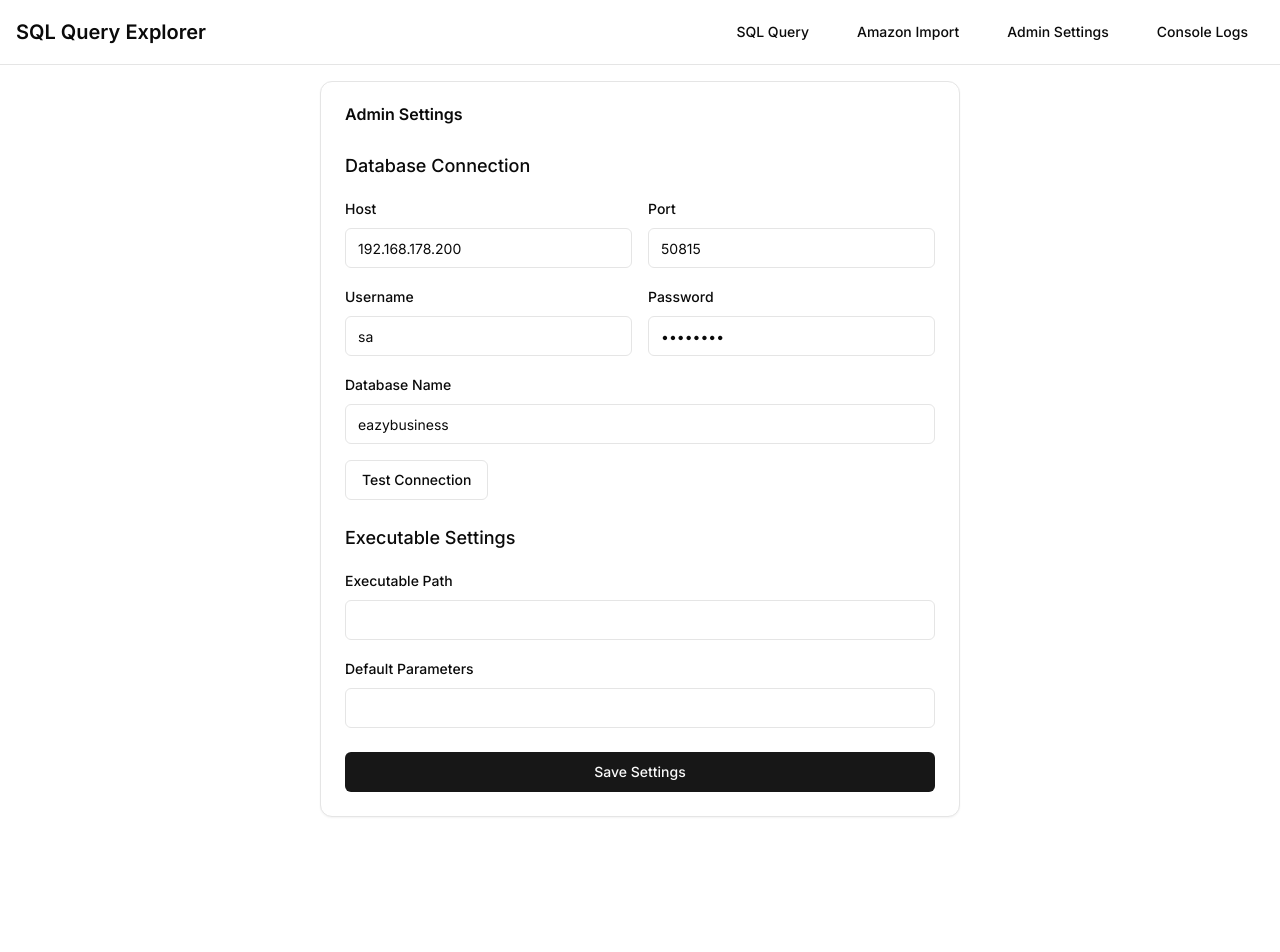
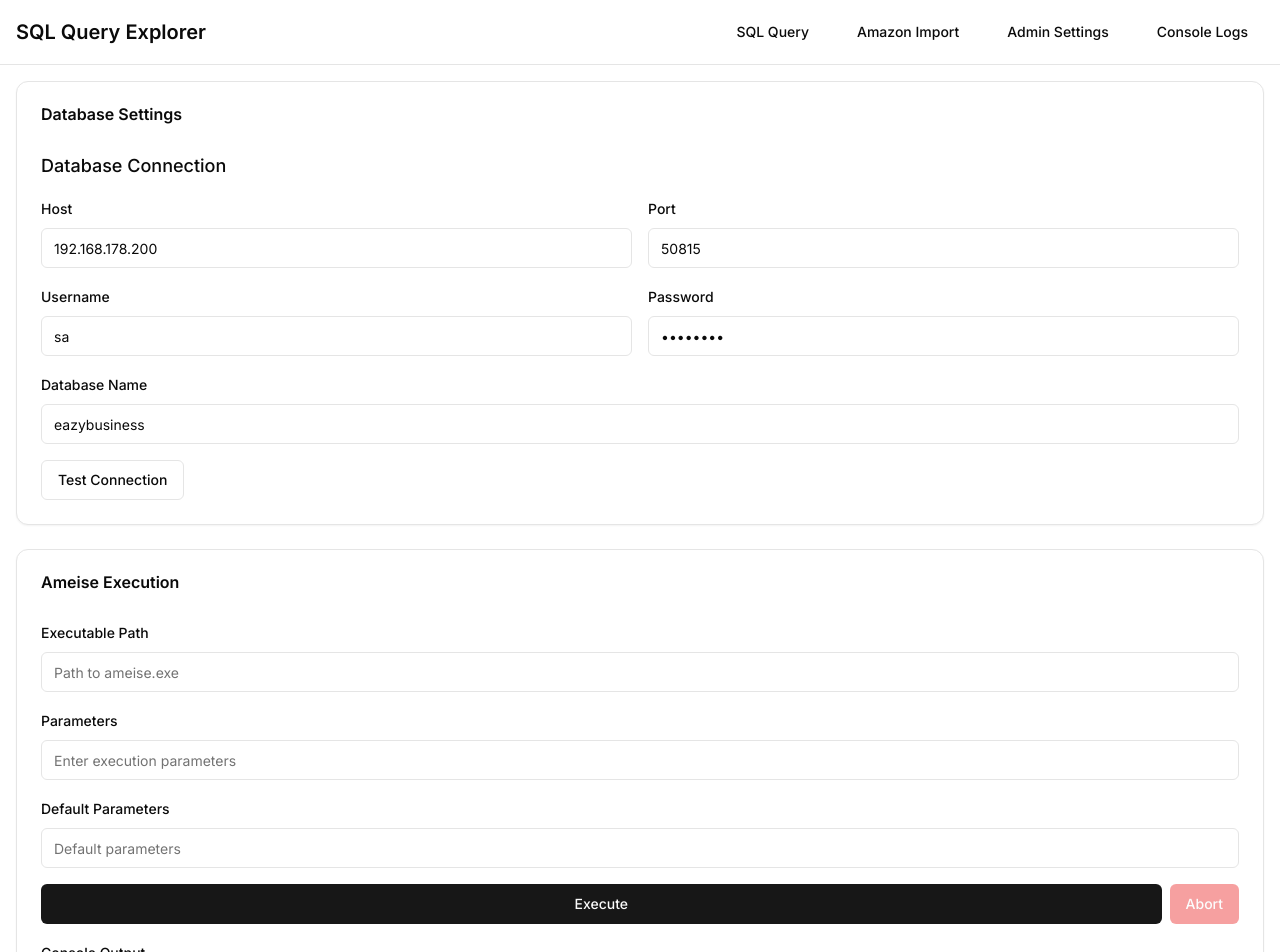
Before and after one commit to Innkaufhaus/innkaufhaus_app_v7, a Next.js app: page /admin in a window 1280 px wide. Shown: the top 952 px of the page. Before the commit the page ends 833 px from the top, so only its background shows below. Built offline with nearby package versions, Linux system fonts and the light colour scheme.

Commit message:
Add Ameise execution section with console output and abort functionality

```diff
--- a/src/app/admin/page.tsx
+++ b/src/app/admin/page.tsx
@@ -6,6 +6,7 @@ import { Input } from "@/components/ui/input"
 import { Label } from "@/components/ui/label"
 import { Button } from "@/components/ui/button"
 import { Alert, AlertDescription } from "@/components/ui/alert"
+import { Textarea } from "@/components/ui/textarea"
 
 export default function AdminPage() {
   const [settings, setSettings] = useState({
@@ -24,6 +25,9 @@ export default function AdminPage() {
 
   const [message, setMessage] = useState<{ type: "success" | "error"; text: string } | null>(null)
   const [testing, setTesting] = useState(false)
+  const [executing, setExecuting] = useState(false)
+  const [consoleOutput, setConsoleOutput] = useState("")
+  const [parameters, setParameters] = useState("")
 
   const handleSave = async () => {
     try {
@@ -71,11 +75,54 @@ export default function AdminPage() {
     }
   }
 
+  const executeAmeise = async () => {
+    setExecuting(true)
+    setMessage(null)
+    setConsoleOutput("")
+    try {
+      const response = await fetch("/api/execute-file", {
+        method: "POST",
+        headers: { "Content-Type": "application/json" },
+        body: JSON.stringify({
+          path: settings.executable.path,
+          parameters: parameters || settings.executable.defaultParams
+        })
+      })
+
+      const reader = response.body?.getReader()
+      if (!reader) throw new Error("No response stream")
+
+      while (true) {
+        const { done, value } = await reader.read()
+        if (done) break
+
+        const text = new TextDecoder().decode(value)
+        setConsoleOutput(prev => prev + text)
+      }
+    } catch (error) {
+      setMessage({ type: "error", text: "Failed to execute ameise.exe" })
+    } finally {
+      setExecuting(false)
+    }
+  }
+
+  const abortExecution = async () => {
+    try {
+      await fetch("/api/execute-file", {
+        method: "DELETE"
+      })
+      setMessage({ type: "success", text: "Execution aborted" })
+      setExecuting(false)
+    } catch (error) {
+      setMessage({ type: "error", text: "Failed to abort execution" })
+    }
+  }
+
   return (
-    <main className="container mx-auto p-4 max-w-2xl">
+    <main className="container mx-auto p-4 space-y-6">
       <Card>
         <CardHeader>
-          <CardTitle>Admin Settings</CardTitle>
+          <CardTitle>Database Settings</CardTitle>
         </CardHeader>
         <CardContent className="space-y-6">
           <div className="space-y-4">
@@ -158,9 +205,15 @@ export default function AdminPage() {
               {testing ? "Testing..." : "Test Connection"}
             </Button>
           </div>
+        </CardContent>
+      </Card>
 
+      <Card>
+        <CardHeader>
+          <CardTitle>Ameise Execution</CardTitle>
+        </CardHeader>
+        <CardContent className="space-y-6">
           <div className="space-y-4">
-            <h3 className="text-lg font-medium">Executable Settings</h3>
             <div className="space-y-2">
               <Label htmlFor="exec-path">Executable Path</Label>
               <Input
@@ -172,12 +225,22 @@ export default function AdminPage() {
                     executable: { ...settings.executable, path: e.target.value }
                   })
                 }
+                placeholder="Path to ameise.exe"
               />
             </div>
             <div className="space-y-2">
-              <Label htmlFor="exec-params">Default Parameters</Label>
+              <Label htmlFor="exec-params">Parameters</Label>
               <Input
                 id="exec-params"
+                value={parameters}
+                onChange={(e) => setParameters(e.target.value)}
+                placeholder="Enter execution parameters"
+              />
+            </div>
+            <div className="space-y-2">
+              <Label htmlFor="default-params">Default Parameters</Label>
+              <Input
+                id="default-params"
                 value={settings.executable.defaultParams}
                 onChange={(e) =>
                   setSettings({
@@ -185,19 +248,44 @@ export default function AdminPage() {
                     executable: { ...settings.executable, defaultParams: e.target.value }
                   })
                 }
+                placeholder="Default parameters"
+              />
+            </div>
+            <div className="flex space-x-2">
+              <Button
+                onClick={executeAmeise}
+                disabled={executing}
+                className="flex-1"
+              >
+                {executing ? "Executing..." : "Execute"}
+              </Button>
+              <Button
+                onClick={abortExecution}
+                disabled={!executing}
+                variant="destructive"
+              >
+                Abort
+              </Button>
+            </div>
+            <div className="space-y-2">
+              <Label>Console Output</Label>
+              <Textarea
+                value={consoleOutput}
+                readOnly
+                className="h-[200px] font-mono bg-black text-green-400"
               />
             </div>
           </div>
-
-          <Button onClick={handleSave} className="w-full">Save Settings</Button>
-
-          {message && (
-            <Alert variant={message.type === "success" ? "default" : "destructive"}>
-              <AlertDescription>{message.text}</AlertDescription>
-            </Alert>
-          )}
         </CardContent>
       </Card>
+
+      <Button onClick={handleSave} className="w-full">Save All Settings</Button>
+
+      {message && (
+        <Alert variant={message.type === "success" ? "default" : "destructive"}>
+          <AlertDescription>{message.text}</AlertDescription>
+        </Alert>
+      )}
     </main>
   )
 }
--- a/src/app/api/execute-file/route.ts
+++ b/src/app/api/execute-file/route.ts
@@ -1,44 +1,65 @@
 import { NextResponse } from 'next/server'
-import { exec } from 'child_process'
-import { promisify } from 'util'
-import { join } from 'path'
+import { spawn, ChildProcessWithoutNullStreams } from 'child_process'
 
-const execAsync = promisify(exec)
+let currentProcess: ChildProcessWithoutNullStreams | null = null
 
 export async function POST(req: Request) {
   try {
-    const { filePath, parameters } = await req.json()
-
-    if (!filePath) {
-      return NextResponse.json({
-        success: false,
-        error: 'File path is required'
-      }, { status: 400 })
+    if (currentProcess) {
+      return NextResponse.json({ success: false, error: 'Process already running' }, { status: 409 })
     }
 
-    // Construct the command with parameters
-    const command = `"${filePath}" ${parameters ? parameters.join(' ') : ''}`
-
-    // Execute the command
-    const { stdout, stderr } = await execAsync(command)
-
-    if (stderr) {
-      return NextResponse.json({
-        success: false,
-        error: stderr
-      }, { status: 500 })
+    const { path, parameters } = await req.json()
+    if (!path) {
+      return NextResponse.json({ success: false, error: 'Executable path is required' }, { status: 400 })
     }
 
-    return NextResponse.json({
-      success: true,
-      output: stdout,
-      message: 'File executed successfully'
-    })
+    const args = parameters ? parameters.split(' ') : []
+
+    currentProcess = spawn(path, args)
+
+    return new Response(
+      new ReadableStream({
+        start(controller) {
+          currentProcess!.stdout.on('data', (data) => {
+            controller.enqueue(new TextEncoder().encode(data.toString()))
+          })
+
+          currentProcess!.stderr.on('data', (data) => {
+            controller.enqueue(new TextEncoder().encode(data.toString()))
+          })
+
+          currentProcess!.on('close', (code) => {
+            controller.close()
+            currentProcess = null
+          })
+
+          currentProcess!.on('error', (err) => {
+            controller.error(err)
+            currentProcess = null
+          })
+        }
+      }),
+      {
+        headers: {
+          'Content-Type': 'text/plain; charset=utf-8',
+          'Cache-Control': 'no-cache',
+          'Connection': 'keep-alive'
+        }
+      }
+    )
   } catch (error) {
-    console.error('Failed to execute file:', error)
-    return NextResponse.json({
-      success: false,
-      error: error instanceof Error ? error.message : 'Failed to execute file'
-    }, { status: 500 })
+    currentProcess = null
+    return NextResponse.json({ success: false, error: error instanceof Error ? error.message : 'Failed to execute file' }, { status: 500 })
   }
 }
+
+export async function DELETE() {
+  if (currentProcess) {
+    currentProcess.kill()
+    currentProcess = null
+    return NextResponse.json({ success: true, message: 'Process aborted' })
+  } else {
+    return NextResponse.json({ success: false, error: 'No process running' }, { status: 400 })
+  }
+}
```
